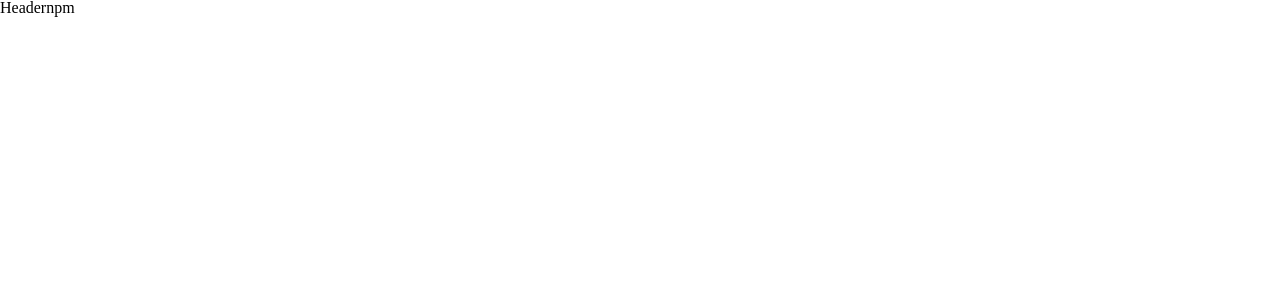
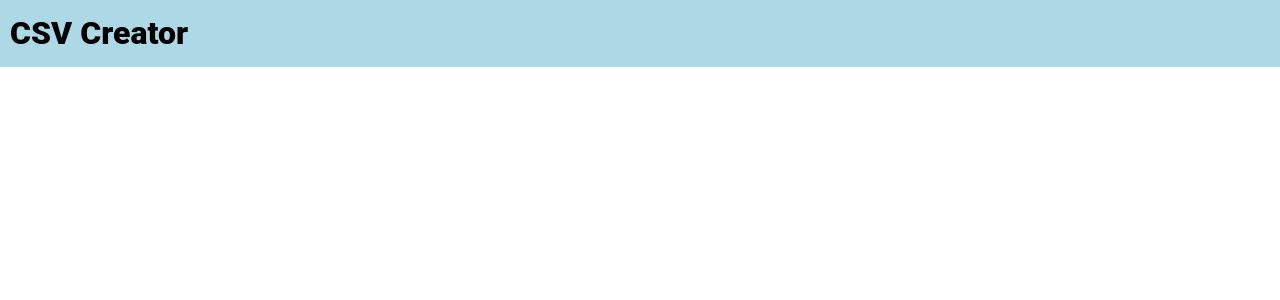
Before and after one commit to j-r-f-m/odin-cv-project, a React (Create React App) app: page / in a window 1280 px wide. Shown: the top 300 px of the page. Built offline with nearby package versions, Linux system fonts and the light colour scheme.

Commit message:
add header component

```diff
--- a/src/App.js
+++ b/src/App.js
@@ -1,5 +1,6 @@
 import "./styles/styles.css";
 import React, { Component } from "react";
+import Header from "./components/Header";
 
 class App extends Component {
   constructor(props) {
@@ -9,7 +10,7 @@ class App extends Component {
   render() {
     return (
       <div id="app--container">
-        <h1>Headernpm</h1>
+        <Header />
       </div>
     );
   }
--- /dev/null
+++ b/src/components/Header.js
@@ -0,0 +1,17 @@
+import React, { Component } from "react";
+
+class Header extends Component {
+  constructor(props) {
+    super(props);
+  }
+
+  render() {
+    return (
+      <div id="header">
+        <h2 id="header--title">CSV Creator</h2>
+      </div>
+    );
+  }
+}
+
+export default Header;
--- a/src/styles/styles.css
+++ b/src/styles/styles.css
@@ -127,10 +127,29 @@ table {
   border-collapse: collapse;
   border-spacing: 0;
 }
+
 /* ---------------------------- RESET END ----------------------------------- */
+body {
+  font-family: "Roboto", sans-serif;
+}
+
 #app--container {
   height: 100vh;
   display: grid;
   grid-template-columns: repeat(12, [col-start]1fr);
   grid-template-rows: repeat(12, [row-start] 1fr);
 }
+
+#header {
+  grid-row: 1 / 2;
+  grid-column: 1 / 13;
+  display: flex;
+  align-items: center;
+  background-color: lightblue;
+}
+
+#header--title {
+  font-weight: 900;
+  font-size: 2rem;
+  padding: 10px;
+}
```
